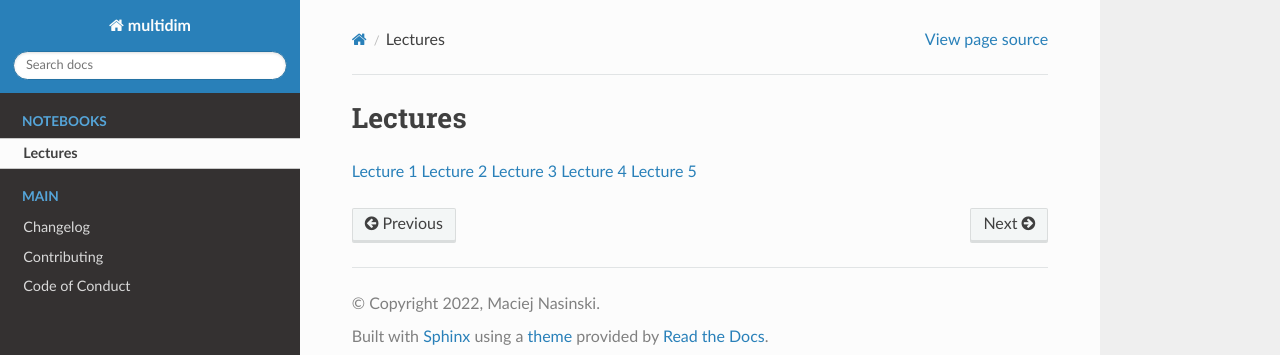
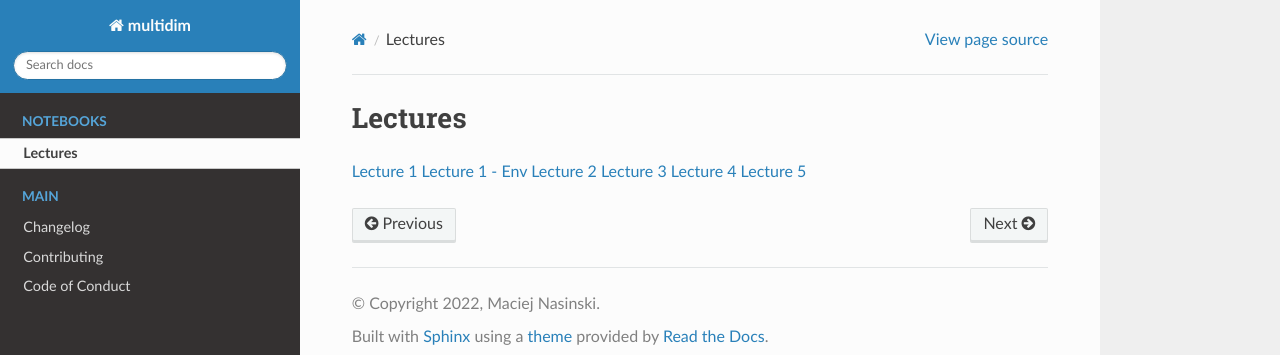
Before and after one commit to Polkas/multidim, a Sphinx documentation site: the page built from docs/lecture.md, in a window 1280 px wide. Shown: the top 355 px of the page. Built offline with Sphinx 7.4.7 and the Read the Docs theme 2.0.0, drawn with Linux system fonts in a browser that asks for light colours; pages that are not in the unit, such as notebooks, are missing from menus.

Commit message:
github actions

```diff
--- a/docs/lecture.md
+++ b/docs/lecture.md
@@ -1,7 +1,8 @@
 # Lectures
 
 <a href="_static/aw_01.pdf">Lecture 1</a>
+<a href="_static/aw_01_env.pdf">Lecture 1 - Env</a>
 <a href="_static/aw_02.pdf">Lecture 2</a>
 <a href="_static/aw_03.pdf">Lecture 3</a>
 <a href="_static/aw_04.pdf">Lecture 4</a>
-<a href="_static/aw_05.pdf">Lecture 5</a>
+<a href="_static/aw_05_raporty.pdf">Lecture 5</a>
```
Also changed, not shown: 1 other file.
